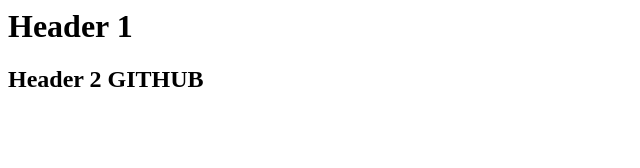
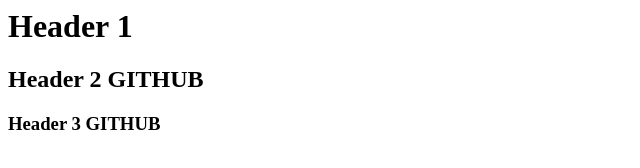
Before and after one commit to dontsm1le/joinjob, a plain HTML site: page index.html in a window 1280 px wide. Shown: the whole page, without its empty margins (0-640 px from the left). Drawn offline with Linux system fonts and the light colour scheme.

Commit message:
Added HEADER 3 to index.html [GitHub]

```diff
--- a/index.html
+++ b/index.html
@@ -1,2 +1,3 @@
 <h1>Header 1</h1>
 <h2>Header 2 GITHUB</h2>
+<h3>Header 3 GITHUB</h3>
```
